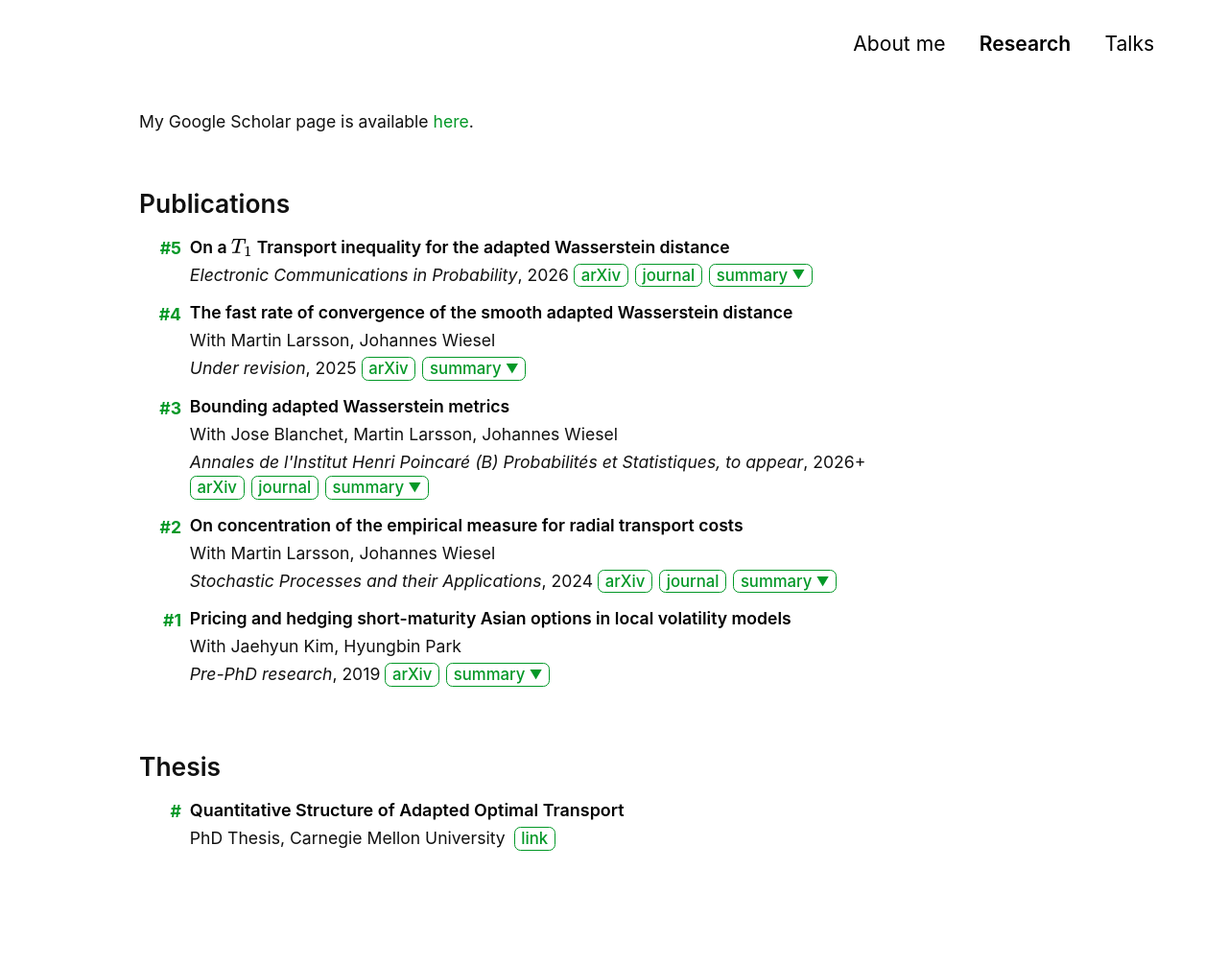
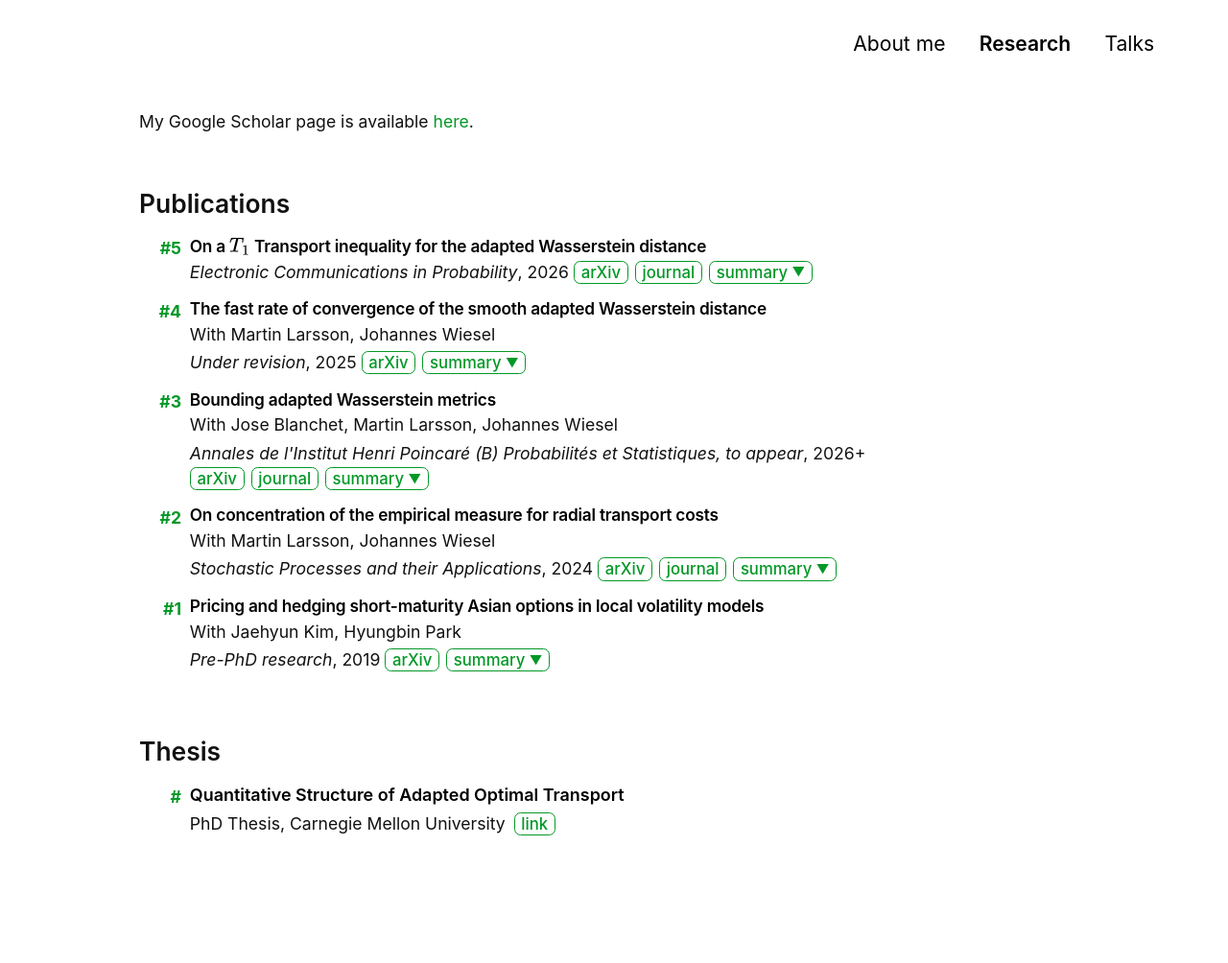
Before and after one commit to Jonghwap/Jonghwap.github.io, a Jekyll site: the page built from research.md, in a window 1280 px wide. Shown: the whole page at 96% size. Built offline with Jekyll 4.4.1, drawn with Linux system fonts in a browser that asks for light colours; a style sheet for code colours, icons or effects is not loaded.

Commit message:
Use a modern font for publication titles

```diff
--- a/assets/css/style-no-dark-mode.scss
+++ b/assets/css/style-no-dark-mode.scss
@@ -179,6 +179,18 @@
   gap: 0.15rem;
 }
 
+.publication-title {
+  font-family: Inter, -apple-system, BlinkMacSystemFont, "Segoe UI", sans-serif;
+  font-size: 0.98rem;
+  font-weight: 600;
+  line-height: 1.35;
+  letter-spacing: -0.012em;
+}
+
+.publication-title strong {
+  font-weight: 600;
+}
+
 // .publication-coauthors {
 //   color: #555;
 // }
```
